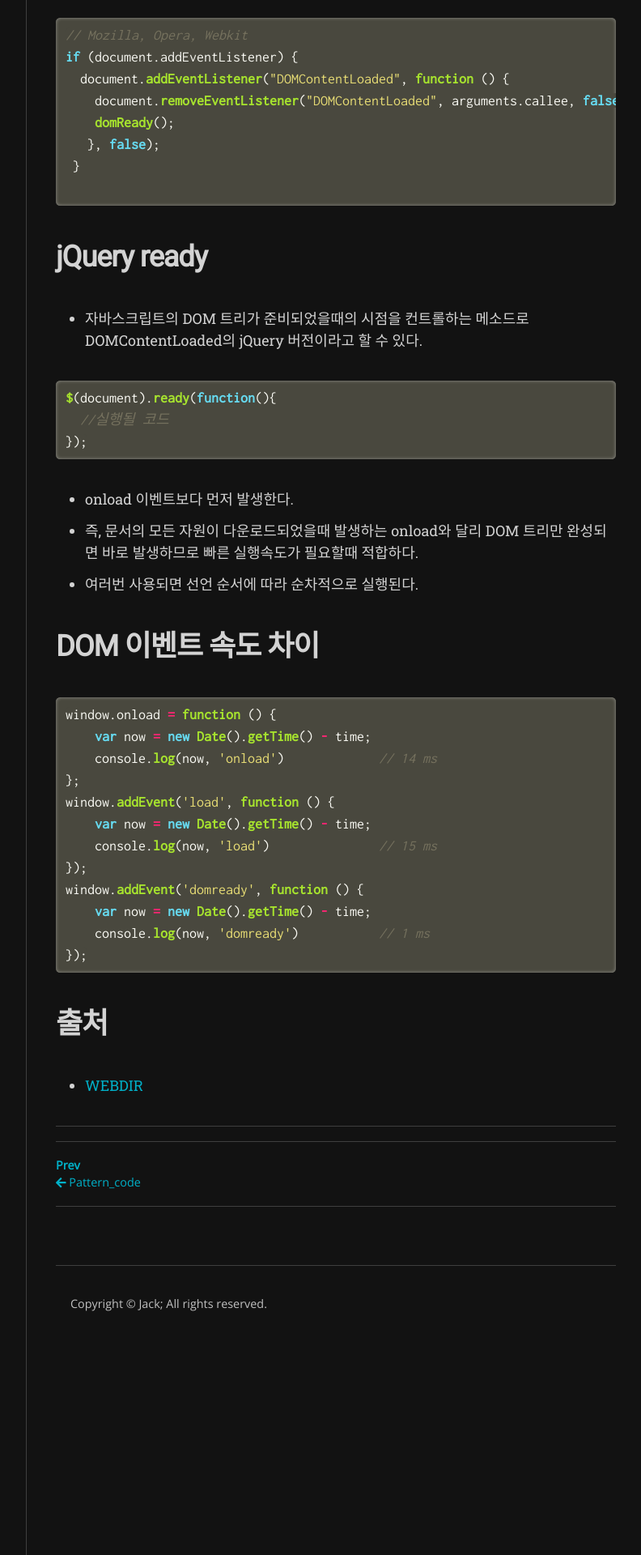
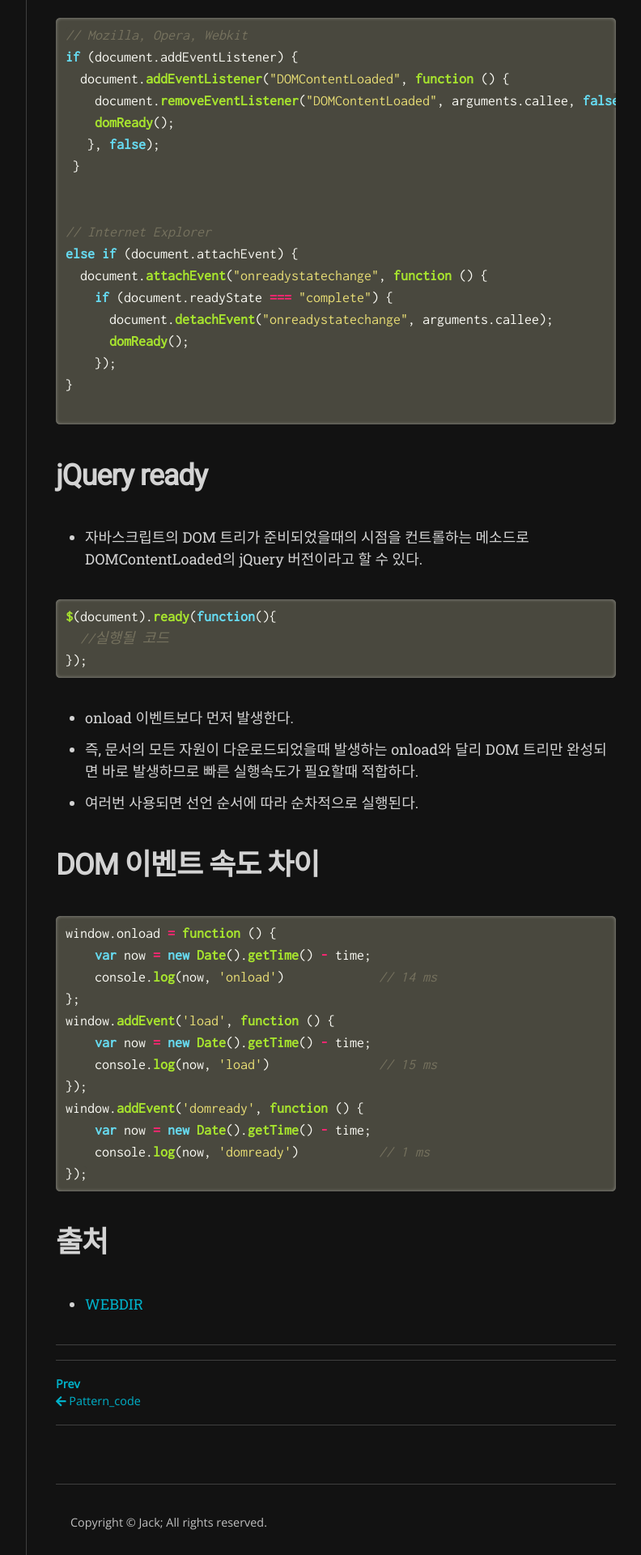
Before and after one commit to ha-jae-geun/jaegeunha94.github.io, a Jekyll site: the page built from _posts/2021-08-02-DOM.md, in a window 1280 px wide. Shown: the part 2121-4041 px from the top of the page at 81% size, without its empty margins (357-1149 px from the left). Built offline with Jekyll 4.4.1, drawn with Linux system fonts in a browser that asks for light colours; nearby versions of some CDN libraries; some web fonts are replaced; our own code applies the rules of GitHub Pages for plain Markdown files.

Commit message:
Update 2021-08-02-DOM.md

````diff
--- a/_posts/2021-08-02-DOM.md
+++ b/_posts/2021-08-02-DOM.md
@@ -69,6 +69,16 @@ if (document.addEventListener) {
    }, false);
  }
 
+
+// Internet Explorer
+else if (document.attachEvent) {
+  document.attachEvent("onreadystatechange", function () {
+    if (document.readyState === "complete") {
+      document.detachEvent("onreadystatechange", arguments.callee);
+      domReady();
+    });
+}
+
 ```
 
 
````
